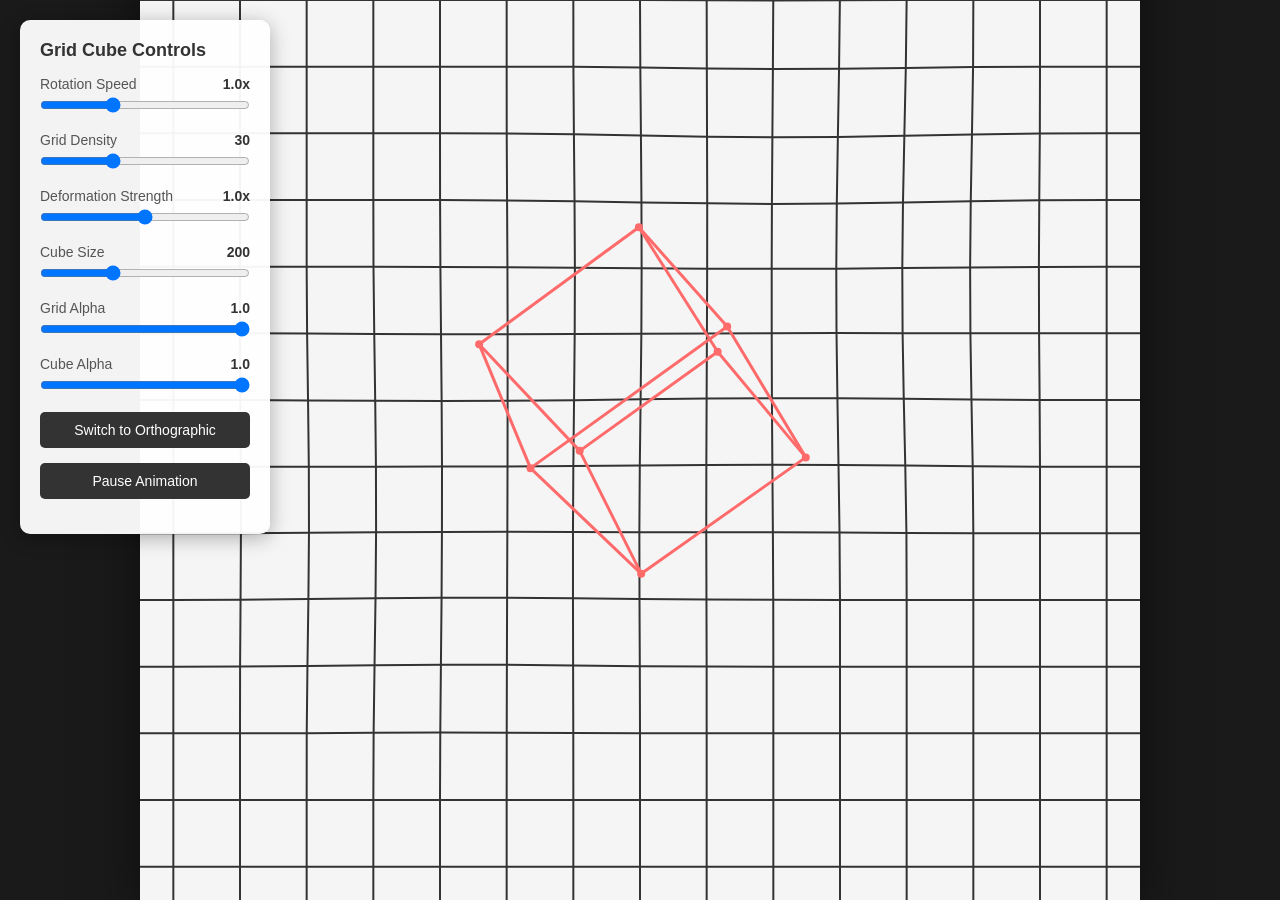
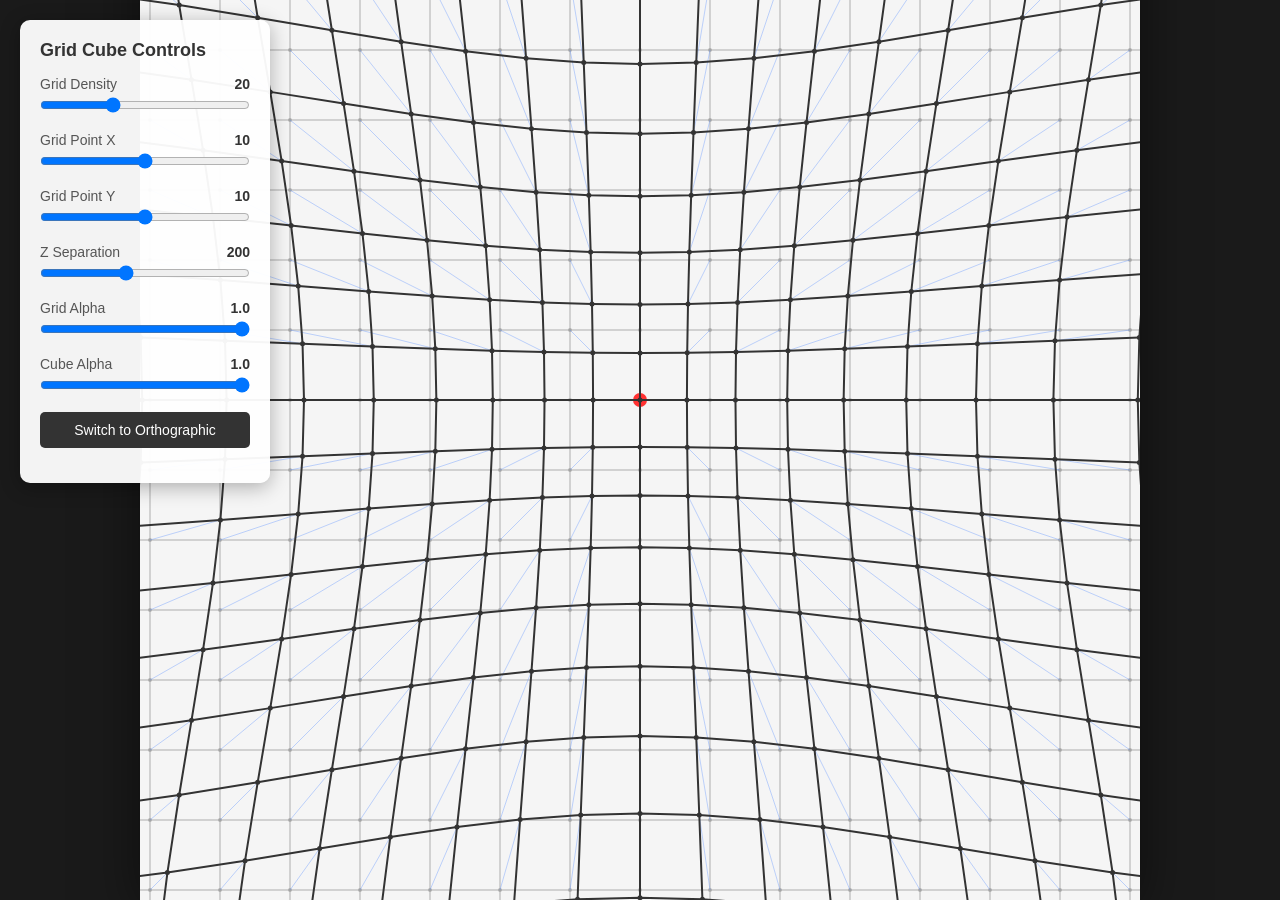
Before and after one commit to stephanschulz/grid-cube, a plain HTML site: page index.html in a window 1280 px wide. Drawn offline with Linux system fonts and the light colour scheme.

Commit message:
stretch net

```diff
--- a/index.html
+++ b/index.html
@@ -90,34 +90,34 @@
 
         <div class="control-group">
             <label>
-                Rotation Speed
-                <span class="value-display" id="speedValue">1.0x</span>
+                Grid Density
+                <span class="value-display" id="densityValue">20</span>
             </label>
-            <input type="range" id="speedSlider" min="0" max="3" step="0.1" value="1">
+            <input type="range" id="densitySlider" min="10" max="40" step="5" value="20">
         </div>
 
         <div class="control-group">
             <label>
-                Grid Density
-                <span class="value-display" id="densityValue">30</span>
+                Grid Point X
+                <span class="value-display" id="pointXValue">10</span>
             </label>
-            <input type="range" id="densitySlider" min="15" max="60" step="5" value="30">
+            <input type="range" id="pointXSlider" min="0" max="20" step="1" value="10">
         </div>
 
         <div class="control-group">
             <label>
-                Deformation Strength
-                <span class="value-display" id="deformValue">1.0x</span>
+                Grid Point Y
+                <span class="value-display" id="pointYValue">10</span>
             </label>
-            <input type="range" id="deformSlider" min="0" max="2" step="0.1" value="1">
+            <input type="range" id="pointYSlider" min="0" max="20" step="1" value="10">
         </div>
 
         <div class="control-group">
             <label>
-                Cube Size
-                <span class="value-display" id="sizeValue">200</span>
+                Z Separation
+                <span class="value-display" id="zSeparationValue">200</span>
             </label>
-            <input type="range" id="sizeSlider" min="100" max="400" step="20" value="200">
+            <input type="range" id="zSeparationSlider" min="0" max="500" step="10" value="200">
         </div>
 
         <div class="control-group">
@@ -139,10 +139,6 @@
         <div class="control-group">
             <button id="viewToggleBtn">Switch to Orthographic</button>
         </div>
-
-        <div class="control-group">
-            <button id="pauseBtn">Pause Animation</button>
-        </div>
     </div>
 
     <script src="script.js"></script>
--- a/script.js
+++ b/script.js
@@ -7,20 +7,14 @@ canvas.height = 1000;
 
 // Configuration
 let config = {
-    gridDensity: 30,
-    cubeSize: 200,
-    rotationSpeed: 1,
-    deformationStrength: 1,
+    gridDensity: 20,
+    selectedPointX: 10,
+    selectedPointY: 10,
+    zSeparation: 200,
     gridAlpha: 1,
-    cubeAlpha: 1,
-    isPaused: false,
+    cubeAlpha: 0, // Not used for now
     usePerspective: true
 };
-
-// Rotation angles
-let angleX = 0;
-let angleY = 0;
-let angleZ = 0;
 
 // 3D to 2D projection
 function project3D(x, y, z) {
@@ -30,6 +24,7 @@ function project3D(x, y, z) {
         return {
             x: x * scale + canvas.width / 2,
             y: y * scale + canvas.height / 2,
+            z: z,
             scale: scale
         };
     } else {
@@ -37,197 +32,79 @@ function project3D(x, y, z) {
         return {
             x: x + canvas.width / 2,
             y: y + canvas.height / 2,
+            z: z,
             scale: 1
         };
     }
 }
 
-// Rotate point in 3D space
-function rotate3D(x, y, z, ax, ay, az) {
-    // Rotate around X axis
-    let tempY = y * Math.cos(ax) - z * Math.sin(ax);
-    let tempZ = y * Math.sin(ax) + z * Math.cos(ax);
-    y = tempY;
-    z = tempZ;
+// Create grid points for both layers
+function createGridLayers() {
+    const spacing = 700 / config.gridDensity;
+    const backZ = -400;
 
-    // Rotate around Y axis
-    let tempX = x * Math.cos(ay) + z * Math.sin(ay);
-    tempZ = -x * Math.sin(ay) + z * Math.cos(ay);
-    x = tempX;
-    z = tempZ;
+    const backGrid = [];
+    const frontGrid = [];
 
-    // Rotate around Z axis
-    tempX = x * Math.cos(az) - y * Math.sin(az);
-    tempY = x * Math.sin(az) + y * Math.cos(az);
-    x = tempX;
-    y = tempY;
+    for (let i = 0; i <= config.gridDensity; i++) {
+        backGrid[i] = [];
+        frontGrid[i] = [];
 
-    return { x, y, z };
-}
+        for (let j = 0; j <= config.gridDensity; j++) {
+            const x = (i - config.gridDensity / 2) * spacing;
+            const y = (j - config.gridDensity / 2) * spacing;
 
-// Get cube vertices in 3D space
-function getCubeVertices3D() {
-    const s = config.cubeSize / 2;
-    const vertices = [
-        { x: -s, y: -s, z: -s },
-        { x:  s, y: -s, z: -s },
-        { x:  s, y:  s, z: -s },
-        { x: -s, y:  s, z: -s },
-        { x: -s, y: -s, z:  s },
-        { x:  s, y: -s, z:  s },
-        { x:  s, y:  s, z:  s },
-        { x: -s, y:  s, z:  s }
-    ];
+            // Back grid point (always fixed)
+            const backPoint3D = { x, y, z: backZ };
+            backGrid[i][j] = {
+                pos3D: backPoint3D,
+                pos2D: project3D(backPoint3D.x, backPoint3D.y, backPoint3D.z)
+            };
 
-    return vertices.map(v => rotate3D(v.x, v.y, v.z, angleX, angleY, angleZ));
-}
+            // Front grid point - calculate distance-based pull (tent effect)
+            let zPull = 0;
 
-// Get cube vertices projected to 2D
-function getCubeVertices2D() {
-    return getCubeVertices3D().map(v => project3D(v.x, v.y, v.z));
-}
+            // Calculate grid distance from selected point
+            const dx = i - config.selectedPointX;
+            const dy = j - config.selectedPointY;
+            const gridDistance = Math.sqrt(dx * dx + dy * dy);
 
-// Distance from point to 3D line segment
-function distanceToSegment3D(p, v1, v2) {
-    const dx = v2.x - v1.x;
-    const dy = v2.y - v1.y;
-    const dz = v2.z - v1.z;
+            // Influence radius in grid units
+            const influenceRadius = config.gridDensity * 0.6;
 
-    const px = p.x - v1.x;
-    const py = p.y - v1.y;
-    const pz = p.z - v1.z;
+            if (gridDistance < influenceRadius) {
+                // Smooth falloff using cosine interpolation
+                const normalizedDist = gridDistance / influenceRadius;
+                const falloff = (Math.cos(normalizedDist * Math.PI) + 1) / 2;
+                zPull = config.zSeparation * falloff;
+            }
 
-    const dot = px * dx + py * dy + pz * dz;
-    const lenSq = dx * dx + dy * dy + dz * dz;
-
-    let param = -1;
-    if (lenSq !== 0) param = dot / lenSq;
-
-    param = Math.max(0, Math.min(1, param));
-
-    const closestX = v1.x + param * dx;
-    const closestY = v1.y + param * dy;
-    const closestZ = v1.z + param * dz;
-
-    const distX = p.x - closestX;
-    const distY = p.y - closestY;
-    const distZ = p.z - closestZ;
-
-    return {
-        distance: Math.sqrt(distX * distX + distY * distY + distZ * distZ),
-        closest: { x: closestX, y: closestY, z: closestZ }
-    };
-}
-
-// Deform a 3D grid point based on the cube
-function deformGridPoint3D(gridX, gridY, gridZ) {
-    const cubeVertices = getCubeVertices3D();
-    const edges = [
-        [0, 1], [1, 2], [2, 3], [3, 0], // back face
-        [4, 5], [5, 6], [6, 7], [7, 4], // front face
-        [0, 4], [1, 5], [2, 6], [3, 7]  // connecting edges
-    ];
-
-    let deformedPoint = { x: gridX, y: gridY, z: gridZ };
-    let totalInfluence = 0;
-    let totalDisplacement = { x: 0, y: 0, z: 0 };
-
-    // Calculate influence from each edge
-    edges.forEach(edge => {
-        const v1 = cubeVertices[edge[0]];
-        const v2 = cubeVertices[edge[1]];
-
-        const result = distanceToSegment3D(deformedPoint, v1, v2);
-        const dist = result.distance;
-
-        // Influence falls off with distance
-        const maxInfluenceDist = 300;
-        if (dist < maxInfluenceDist) {
-            const influence = Math.pow(1 - dist / maxInfluenceDist, 2) * config.deformationStrength;
-
-            // Calculate displacement direction (from grid point towards edge)
-            const dirX = result.closest.x - gridX;
-            const dirY = result.closest.y - gridY;
-            const dirZ = result.closest.z - gridZ;
-
-            const dirLength = Math.sqrt(dirX * dirX + dirY * dirY + dirZ * dirZ);
-            if (dirLength > 0) {
-                const normalizedX = dirX / dirLength;
-                const normalizedY = dirY / dirLength;
-                const normalizedZ = dirZ / dirLength;
-
-                // Push the grid point towards the cube edge
-                const pushAmount = influence * 80;
-                totalDisplacement.x += normalizedX * pushAmount;
-                totalDisplacement.y += normalizedY * pushAmount;
-                totalDisplacement.z += normalizedZ * pushAmount;
-                totalInfluence += influence;
-            }
-        }
-    });
-
-    // Apply accumulated displacement
-    if (totalInfluence > 0) {
-        deformedPoint.x += totalDisplacement.x;
-        deformedPoint.y += totalDisplacement.y;
-        deformedPoint.z += totalDisplacement.z;
-    }
-
-    // Add influence from cube center (attraction/repulsion)
-    const centerX = 0;
-    const centerY = 0;
-    const centerZ = 0;
-
-    const toCenterX = centerX - gridX;
-    const toCenterY = centerY - gridY;
-    const toCenterZ = centerZ - gridZ;
-    const distToCenter = Math.sqrt(toCenterX * toCenterX + toCenterY * toCenterY + toCenterZ * toCenterZ);
-
-    if (distToCenter < config.cubeSize * 1.5 && distToCenter > 0) {
-        const centerInfluence = Math.pow(1 - distToCenter / (config.cubeSize * 1.5), 2) * config.deformationStrength;
-        const pullAmount = centerInfluence * 30;
-
-        deformedPoint.x += (toCenterX / distToCenter) * pullAmount;
-        deformedPoint.y += (toCenterY / distToCenter) * pullAmount;
-        deformedPoint.z += (toCenterZ / distToCenter) * pullAmount;
-    }
-
-    return deformedPoint;
-}
-
-// Draw deformed grid
-function drawGrid() {
-    const alpha = config.gridAlpha;
-    ctx.strokeStyle = `rgba(51, 51, 51, ${alpha})`;
-    ctx.lineWidth = 2;
-
-    const spacing = canvas.width / config.gridDensity;
-    const gridZ = -400; // Position the grid in 3D space
-
-    // Create 3D grid points and deform them
-    const gridPoints = [];
-    for (let i = 0; i <= config.gridDensity; i++) {
-        gridPoints[i] = [];
-        for (let j = 0; j <= config.gridDensity; j++) {
-            // Convert 2D grid position to 3D coordinates
-            const x = (i - config.gridDensity / 2) * (canvas.width / config.gridDensity);
-            const y = (j - config.gridDensity / 2) * (canvas.height / config.gridDensity);
-            const z = gridZ;
-
-            // Deform the 3D point based on cube
-            const deformed = deformGridPoint3D(x, y, z);
-
-            // Project to 2D
-            const projected = project3D(deformed.x, deformed.y, deformed.z);
-            gridPoints[i][j] = projected;
+            const frontPoint3D = { x, y, z: backZ + zPull };
+            frontGrid[i][j] = {
+                pos3D: frontPoint3D,
+                pos2D: project3D(frontPoint3D.x, frontPoint3D.y, frontPoint3D.z),
+                pull: zPull
+            };
         }
     }
 
-    // Draw vertical lines
+    return { backGrid, frontGrid };
+}
+
+// Draw the dual-layer grid system
+function drawDualGrid() {
+    const { backGrid, frontGrid } = createGridLayers();
+    const alpha = config.gridAlpha;
+
+    // Draw back grid (lighter gray)
+    ctx.strokeStyle = `rgba(150, 150, 150, ${alpha * 0.5})`;
+    ctx.lineWidth = 1.5;
+
+    // Back grid vertical lines
     for (let i = 0; i <= config.gridDensity; i++) {
         ctx.beginPath();
         for (let j = 0; j <= config.gridDensity; j++) {
-            const point = gridPoints[i][j];
+            const point = backGrid[i][j].pos2D;
             if (j === 0) {
                 ctx.moveTo(point.x, point.y);
             } else {
@@ -237,11 +114,11 @@ function drawGrid() {
         ctx.stroke();
     }
 
-    // Draw horizontal lines
+    // Back grid horizontal lines
     for (let j = 0; j <= config.gridDensity; j++) {
         ctx.beginPath();
         for (let i = 0; i <= config.gridDensity; i++) {
-            const point = gridPoints[i][j];
+            const point = backGrid[i][j].pos2D;
             if (i === 0) {
                 ctx.moveTo(point.x, point.y);
             } else {
@@ -250,79 +127,159 @@ function drawGrid() {
         }
         ctx.stroke();
     }
+
+    // Draw back grid points
+    ctx.fillStyle = `rgba(150, 150, 150, ${alpha * 0.6})`;
+    for (let i = 0; i <= config.gridDensity; i++) {
+        for (let j = 0; j <= config.gridDensity; j++) {
+            const point = backGrid[i][j].pos2D;
+            ctx.beginPath();
+            ctx.arc(point.x, point.y, 2, 0, Math.PI * 2);
+            ctx.fill();
+        }
+    }
+
+    // Draw connecting lines for points with significant pull
+    if (config.zSeparation > 0) {
+        ctx.strokeStyle = `rgba(100, 150, 255, ${alpha * 0.4})`;
+        ctx.lineWidth = 1;
+
+        for (let i = 0; i <= config.gridDensity; i++) {
+            for (let j = 0; j <= config.gridDensity; j++) {
+                if (frontGrid[i][j].pull > 5) {
+                    const backPoint = backGrid[i][j].pos2D;
+                    const frontPoint = frontGrid[i][j].pos2D;
+
+                    ctx.beginPath();
+                    ctx.moveTo(backPoint.x, backPoint.y);
+                    ctx.lineTo(frontPoint.x, frontPoint.y);
+                    ctx.stroke();
+                }
+            }
+        }
+
+        // Highlight the selected point with thicker line
+        const i = config.selectedPointX;
+        const j = config.selectedPointY;
+
+        const backPoint = backGrid[i][j].pos2D;
+        const frontPoint = frontGrid[i][j].pos2D;
+
+        ctx.strokeStyle = `rgba(255, 100, 100, ${alpha * 0.8})`;
+        ctx.lineWidth = 3;
+        ctx.beginPath();
+        ctx.moveTo(backPoint.x, backPoint.y);
+        ctx.lineTo(frontPoint.x, frontPoint.y);
+        ctx.stroke();
+
+        // Highlight the selected back point
+        ctx.fillStyle = `rgba(255, 100, 100, ${alpha})`;
+        ctx.beginPath();
+        ctx.arc(backPoint.x, backPoint.y, 5, 0, Math.PI * 2);
+        ctx.fill();
+
+        // Highlight the pulled front point
+        ctx.fillStyle = `rgba(255, 50, 50, ${alpha})`;
+        ctx.beginPath();
+        ctx.arc(frontPoint.x, frontPoint.y, 7, 0, Math.PI * 2);
+        ctx.fill();
+    }
+
+    // Draw front grid (darker)
+    ctx.strokeStyle = `rgba(51, 51, 51, ${alpha})`;
+    ctx.lineWidth = 2;
+
+    // Front grid vertical lines
+    for (let i = 0; i <= config.gridDensity; i++) {
+        ctx.beginPath();
+        for (let j = 0; j <= config.gridDensity; j++) {
+            const point = frontGrid[i][j].pos2D;
+            if (j === 0) {
+                ctx.moveTo(point.x, point.y);
+            } else {
+                ctx.lineTo(point.x, point.y);
+            }
+        }
+        ctx.stroke();
+    }
+
+    // Front grid horizontal lines
+    for (let j = 0; j <= config.gridDensity; j++) {
+        ctx.beginPath();
+        for (let i = 0; i <= config.gridDensity; i++) {
+            const point = frontGrid[i][j].pos2D;
+            if (i === 0) {
+                ctx.moveTo(point.x, point.y);
+            } else {
+                ctx.lineTo(point.x, point.y);
+            }
+        }
+        ctx.stroke();
+    }
+
+    // Draw front grid points
+    ctx.fillStyle = `rgba(51, 51, 51, ${alpha})`;
+    for (let i = 0; i <= config.gridDensity; i++) {
+        for (let j = 0; j <= config.gridDensity; j++) {
+            const point = frontGrid[i][j].pos2D;
+            ctx.beginPath();
+            ctx.arc(point.x, point.y, 2.5, 0, Math.PI * 2);
+            ctx.fill();
+        }
+    }
 }
 
-// Draw cube wireframe
-function drawCube() {
-    const alpha = config.cubeAlpha;
-    const vertices = getCubeVertices2D();
-    const edges = [
-        [0, 1], [1, 2], [2, 3], [3, 0],
-        [4, 5], [5, 6], [6, 7], [7, 4],
-        [0, 4], [1, 5], [2, 6], [3, 7]
-    ];
-
-    ctx.strokeStyle = `rgba(255, 107, 107, ${alpha})`;
-    ctx.lineWidth = 3;
-
-    edges.forEach(edge => {
-        const v1 = vertices[edge[0]];
-        const v2 = vertices[edge[1]];
-
-        ctx.beginPath();
-        ctx.moveTo(v1.x, v1.y);
-        ctx.lineTo(v2.x, v2.y);
-        ctx.stroke();
-    });
-
-    // Draw vertices
-    ctx.fillStyle = `rgba(255, 107, 107, ${alpha})`;
-    vertices.forEach(v => {
-        ctx.beginPath();
-        ctx.arc(v.x, v.y, 4, 0, Math.PI * 2);
-        ctx.fill();
-    });
-}
-
-// Animation loop
-function animate() {
+// Render loop
+function render() {
     // Clear canvas
     ctx.fillStyle = '#f5f5f5';
     ctx.fillRect(0, 0, canvas.width, canvas.height);
 
-    // Update rotation
-    if (!config.isPaused) {
-        angleX += 0.005 * config.rotationSpeed;
-        angleY += 0.008 * config.rotationSpeed;
-        angleZ += 0.003 * config.rotationSpeed;
+    // Draw
+    drawDualGrid();
+
+    requestAnimationFrame(render);
+}
+
+// Update point sliders max values when grid density changes
+function updatePointSliderMax() {
+    const density = config.gridDensity;
+    document.getElementById('pointXSlider').max = density;
+    document.getElementById('pointYSlider').max = density;
+
+    // Clamp current values if needed
+    if (config.selectedPointX > density) {
+        config.selectedPointX = density;
+        document.getElementById('pointXSlider').value = density;
+        document.getElementById('pointXValue').textContent = density;
     }
-
-    // Draw
-    drawGrid();
-    drawCube();
-
-    requestAnimationFrame(animate);
+    if (config.selectedPointY > density) {
+        config.selectedPointY = density;
+        document.getElementById('pointYSlider').value = density;
+        document.getElementById('pointYValue').textContent = density;
+    }
 }
 
 // Controls
-document.getElementById('speedSlider').addEventListener('input', (e) => {
-    config.rotationSpeed = parseFloat(e.target.value);
-    document.getElementById('speedValue').textContent = config.rotationSpeed.toFixed(1) + 'x';
-});
-
 document.getElementById('densitySlider').addEventListener('input', (e) => {
     config.gridDensity = parseInt(e.target.value);
     document.getElementById('densityValue').textContent = config.gridDensity;
+    updatePointSliderMax();
 });
 
-document.getElementById('deformSlider').addEventListener('input', (e) => {
-    config.deformationStrength = parseFloat(e.target.value);
-    document.getElementById('deformValue').textContent = config.deformationStrength.toFixed(1) + 'x';
+document.getElementById('pointXSlider').addEventListener('input', (e) => {
+    config.selectedPointX = parseInt(e.target.value);
+    document.getElementById('pointXValue').textContent = config.selectedPointX;
 });
 
-document.getElementById('sizeSlider').addEventListener('input', (e) => {
-    config.cubeSize = parseInt(e.target.value);
-    document.getElementById('sizeValue').textContent = config.cubeSize;
+document.getElementById('pointYSlider').addEventListener('input', (e) => {
+    config.selectedPointY = parseInt(e.target.value);
+    document.getElementById('pointYValue').textContent = config.selectedPointY;
+});
+
+document.getElementById('zSeparationSlider').addEventListener('input', (e) => {
+    config.zSeparation = parseInt(e.target.value);
+    document.getElementById('zSeparationValue').textContent = config.zSeparation;
 });
 
 document.getElementById('gridAlphaSlider').addEventListener('input', (e) => {
@@ -340,10 +297,8 @@ document.getElementById('viewToggleBtn').addEventListener('click', (e) => {
     e.target.textContent = config.usePerspective ? 'Switch to Orthographic' : 'Switch to Perspective';
 });
 
-document.getElementById('pauseBtn').addEventListener('click', (e) => {
-    config.isPaused = !config.isPaused;
-    e.target.textContent = config.isPaused ? 'Resume Animation' : 'Pause Animation';
-});
+// Initialize
+updatePointSliderMax();
 
-// Start animation
-animate();
+// Start render loop
+render();
```
